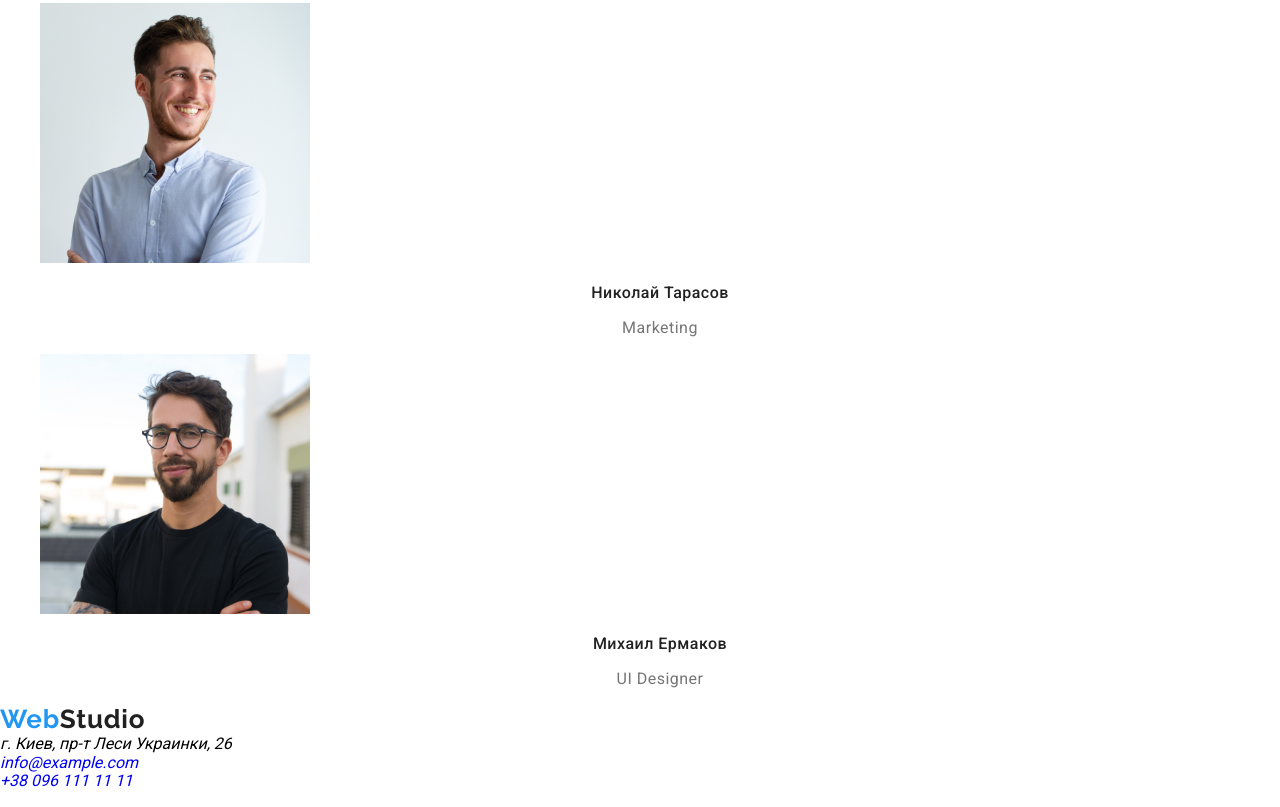
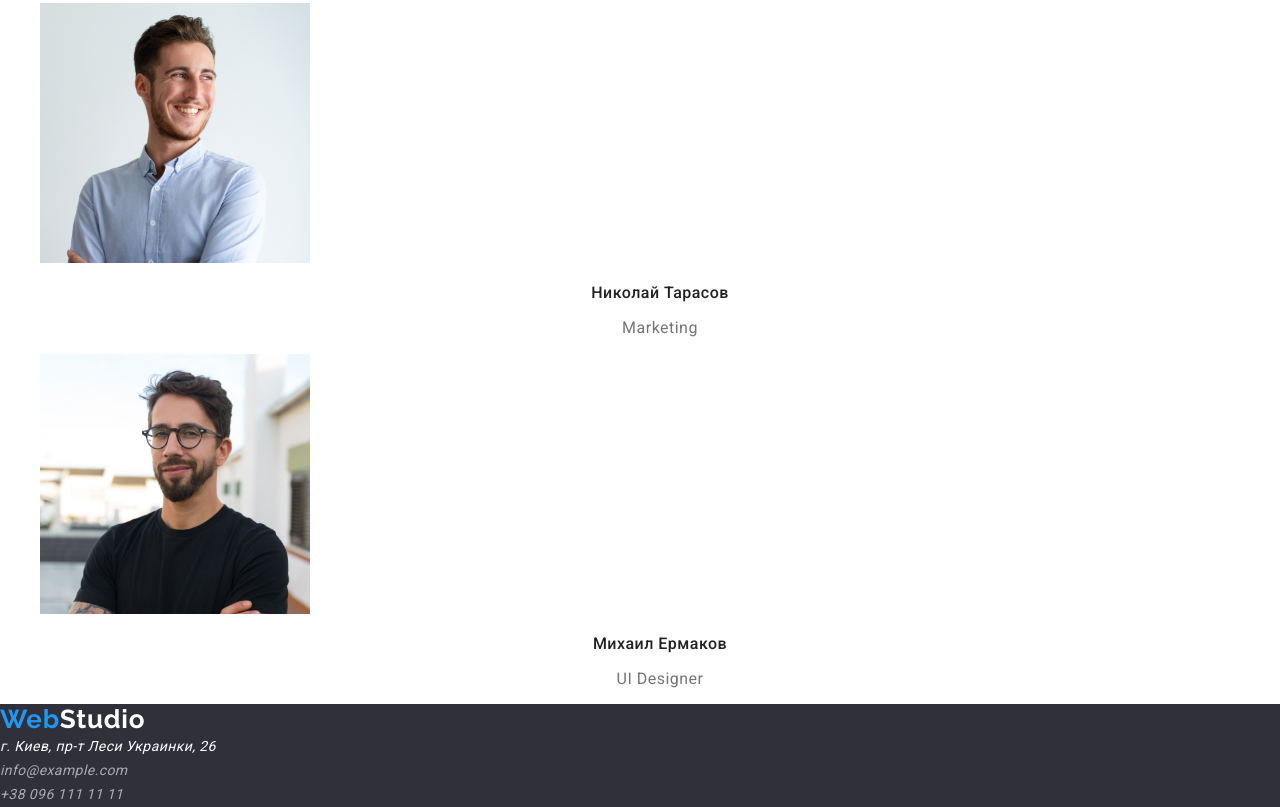
Before and after one commit to HalkinK/goit-markup-hw-02, a plain HTML site: page index.html in a window 1280 px wide. Shown: the part 2481-3288 px from the top of the page. Drawn offline with nearby package versions, Linux system fonts and the light colour scheme.

Commit message:
Показывает стили подвала страницы

```diff
--- a/css/styles.css
+++ b/css/styles.css
@@ -49,7 +49,8 @@ li {
 /* Main styles */
 
 /* Hero */
-.hero {
+.hero,
+.footer {
   background-color: var(--dark-background-color);
 }
 
@@ -122,3 +123,18 @@ p {
   text-align: center;
   letter-spacing: 0.03em;
 }
+
+/* Footer */
+.white-text {
+  color: #ffffff;
+}
+
+.footer-addr {
+  font-size: 14px;
+  line-height: 1.71;
+  letter-spacing: 0.03em;
+}
+
+.footer-link {
+  color: rgba(255, 255, 255, 0.6);
+}
--- a/index.html
+++ b/index.html
@@ -124,13 +124,15 @@
     </main>
 
     <!-- Подвал страницы-->
-    <footer>
-        <a class="logo" href="/"><span class="logo-color">Web</span>Studio</a>
+    <footer class="footer">
+        <a class="logo" href="/">
+            <span class="logo-color">Web</span><span class="white-text">Studio</span>
+        </a>
 
-        <address>
-            г. Киев, пр-т Леси Украинки, 26 <br/>
-            <a href="mailto:info@example.com">info@example.com</a> <br/>
-            <a href="tel:+380961111111">+38 096 111 11 11</a>
+        <address class="footer-addr">
+            <span class="white-text">г. Киев, пр-т Леси Украинки, 26</span><br/>
+            <a class="footer-link" href="mailto:info@example.com">info@example.com</a> <br/>
+            <a class="footer-link" href="tel:+380961111111">+38 096 111 11 11</a>
         </address>
 
     </footer>
```
